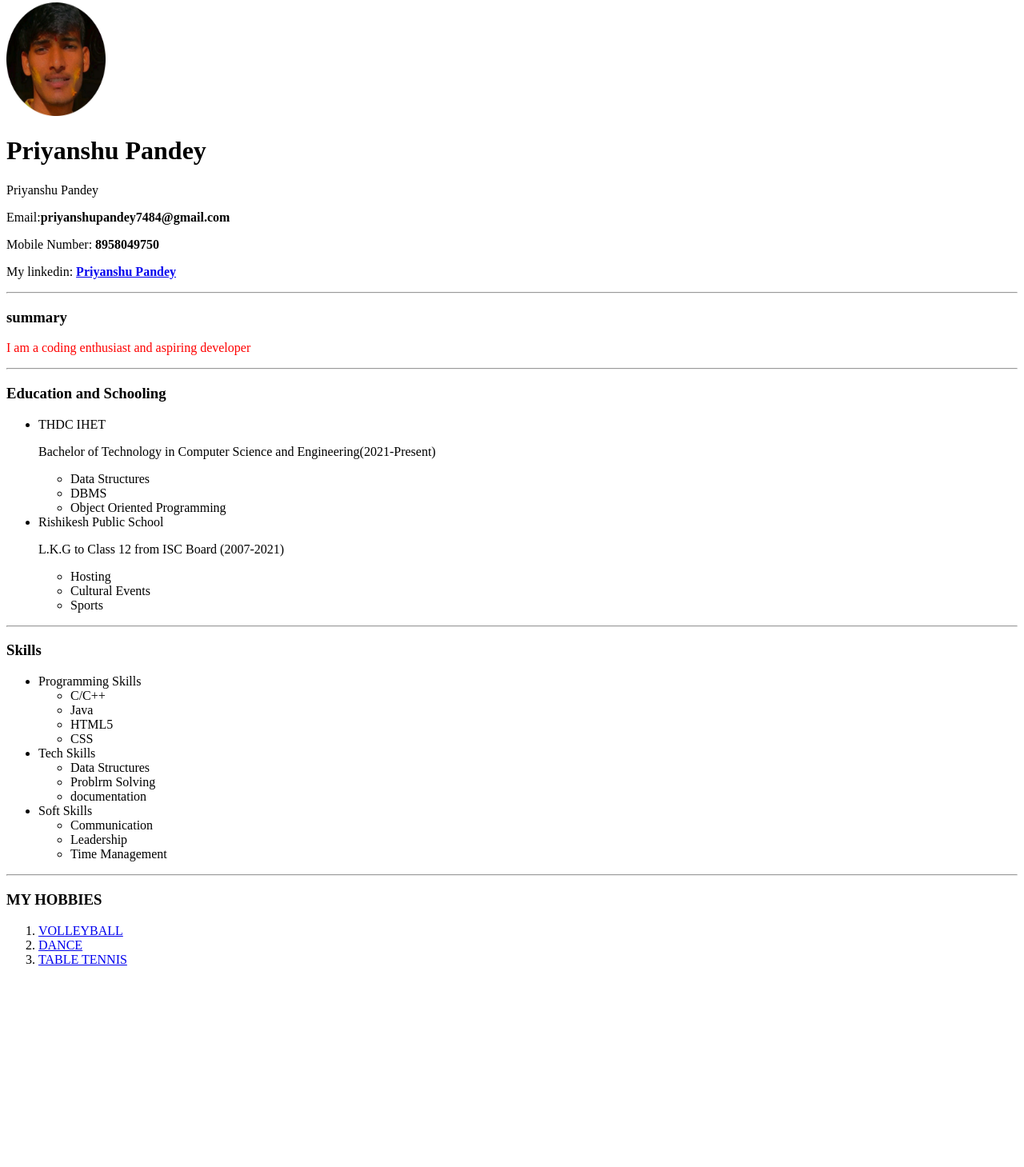
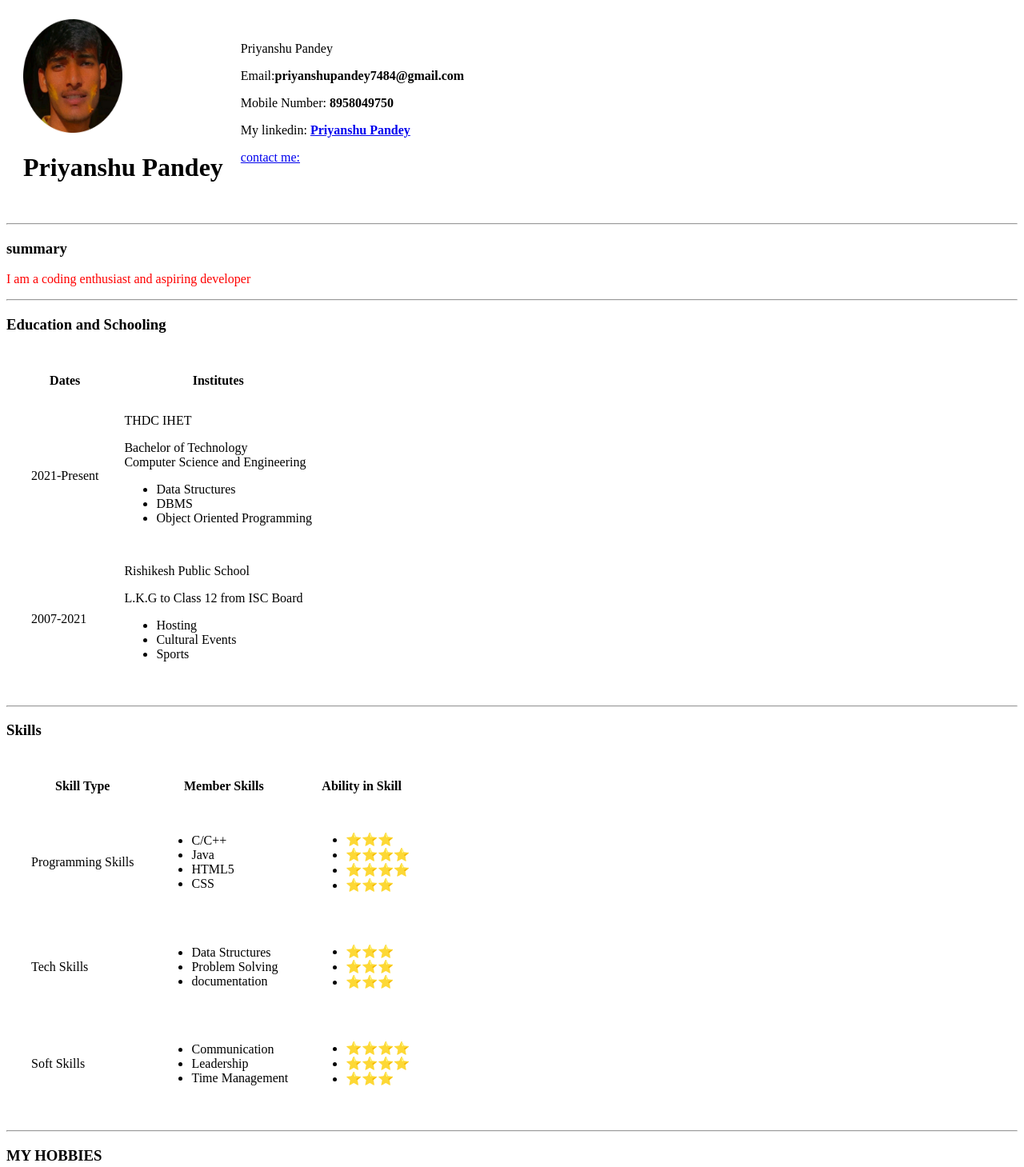
Before and after one commit to god-pain/html-portfolio, a plain HTML site: page index.html in a window 1280 px wide. Shown: the part 5-1464 px from the top of the page at 80% size. Before the commit the page ends 1230 px from the top, so only its background shows below. Drawn offline with Linux system fonts and the light colour scheme.

Commit message:
changes 1

```diff
--- a/index.html
+++ b/index.html
@@ -6,57 +6,140 @@
     <title>My Resume</title>
   </head>
   <body>
-    <img src="images/pp-modified.png" alt="Priyanshu Pandey linkedin profile picture"  width="124" height="142">
+    <table cellspacing="20">
+      <tr>
+        <td>
+          <img
+            src="images/pp-modified.png"
+            alt="Priyanshu Pandey linkedin profile picture"
+            width="124"
+            height="142"
+          />
           <h1>Priyanshu Pandey</h1>
+        </td>
+        <td>
           <footer>Priyanshu Pandey</footer>
           <p>Email:<strong>priyanshupandey7484@gmail.com</strong></p>
           <p>Mobile Number: <strong>8958049750</strong></p>
-    <p>My linkedin: <strong><a href="https://www.linkedin.com/in/priyanshu-pandey-764383220">Priyanshu Pandey</a></strong></p>
-   <hr>
+          <p>
+            My linkedin:
+            <strong
+              ><a href="https://www.linkedin.com/in/priyanshu-pandey-764383220"
+                >Priyanshu Pandey</a
+              ></strong
+            >
+          </p>
+          <p>
+            <a
+              href="C:\Users\priya\OneDrive\Desktop\dev\web dev\HTML Personal Site\contactme.html"
+              >contact me:</a
+            >
+          </p>
+        </td>
+      </tr>
+    </table>
+
+    <hr />
     <h3>summary</h3>
-   <p style="color:red;">I am a coding enthusiast and aspiring developer</p>
-   <hr>
+    <p style="color: red">I am a coding enthusiast and aspiring developer</p>
+    <hr />
     <h3>Education and Schooling</h3>
-   <ul>
-    <li>THDC IHET</li>
-    <p>Bachelor of Technology in Computer Science and Engineering(2021-Present)</p>
+    <table cellspacing="30">
+      <thead>
+        <tr>
+          <th>Dates</th>
+          <th>Institutes</th>
+        </tr>
+      </thead>
+      <tbody>
+        <tr>
+          <td>2021-Present</td>
+          <td>
+            THDC IHET
+            <p>Bachelor of Technology <br />Computer Science and Engineering</p>
             <ul>
               <li>Data Structures</li>
               <li>DBMS</li>
               <li>Object Oriented Programming</li>
             </ul>
-    <li>Rishikesh Public School</li>
-    <p>L.K.G to Class 12 from ISC Board (2007-2021)</p>
+          </td>
+        </tr>
+        <td>2007-2021</td>
+        <td>
+          Rishikesh Public School
+          <p>L.K.G to Class 12 from ISC Board</p>
           <ul>
             <li>Hosting</li>
             <li>Cultural Events</li>
             <li>Sports</li>
           </ul>
-   </ul>
-   <hr>
+        </td>
+      </tbody>
+      <tfoot></tfoot>
+    </table>
+    <hr />
     <h3>Skills</h3>
-   <ul>
-    <li>Programming Skills</li>
+    <table cellspacing="30">
+      <tr>
+        <th>Skill Type</th>
+        <th>Member Skills</th>
+        <th>Ability in Skill</th>
+      </tr>
+      <tr>
+        <td>Programming Skills</td>
+        <td>
           <ul>
             <li>C/C++</li>
             <li>Java</li>
             <li>HTML5</li>
             <li>CSS</li>
           </ul>
-    <li>Tech Skills</li>
+        </td>
+        <td>
+          <ul>
+            <li>⭐⭐⭐</li>
+            <li>⭐⭐⭐⭐</li>
+            <li>⭐⭐⭐⭐</li>
+            <li>⭐⭐⭐</li>
+          </ul>
+        </td>
+      </tr>
+      <tr>
+        <td>Tech Skills</td>
+        <td>
           <ul>
             <li>Data Structures</li>
-        <li>Problrm Solving</li>
+            <li>Problem Solving</li>
             <li>documentation</li>
           </ul>
-    <li>Soft Skills</li>
+        </td>
+        <td>
+          <ul>
+            <li>⭐⭐⭐</li>
+            <li>⭐⭐⭐</li>
+            <li>⭐⭐⭐</li>
+          </ul>
+        </td>
+      </tr>
+      <tr>
+        <td>Soft Skills</td>
+        <td>
           <ul>
             <li>Communication</li>
             <li>Leadership</li>
             <li>Time Management</li>
           </ul>
+        </td>
+        <td>
+          <ul>
+            <li>⭐⭐⭐⭐</li>
+            <li>⭐⭐⭐⭐</li>
+            <li>⭐⭐⭐</li>
           </ul>
-   <hr>
+        </td>
+      </tr>
+    </table>
+    <hr />
     <h3>MY HOBBIES</h3>
     <ol>
       <li><a href="https://www.youtube.com/@volleyballworld">VOLLEYBALL</a></li>
```
Lines whose indentation alone changed are shown as unchanged.
